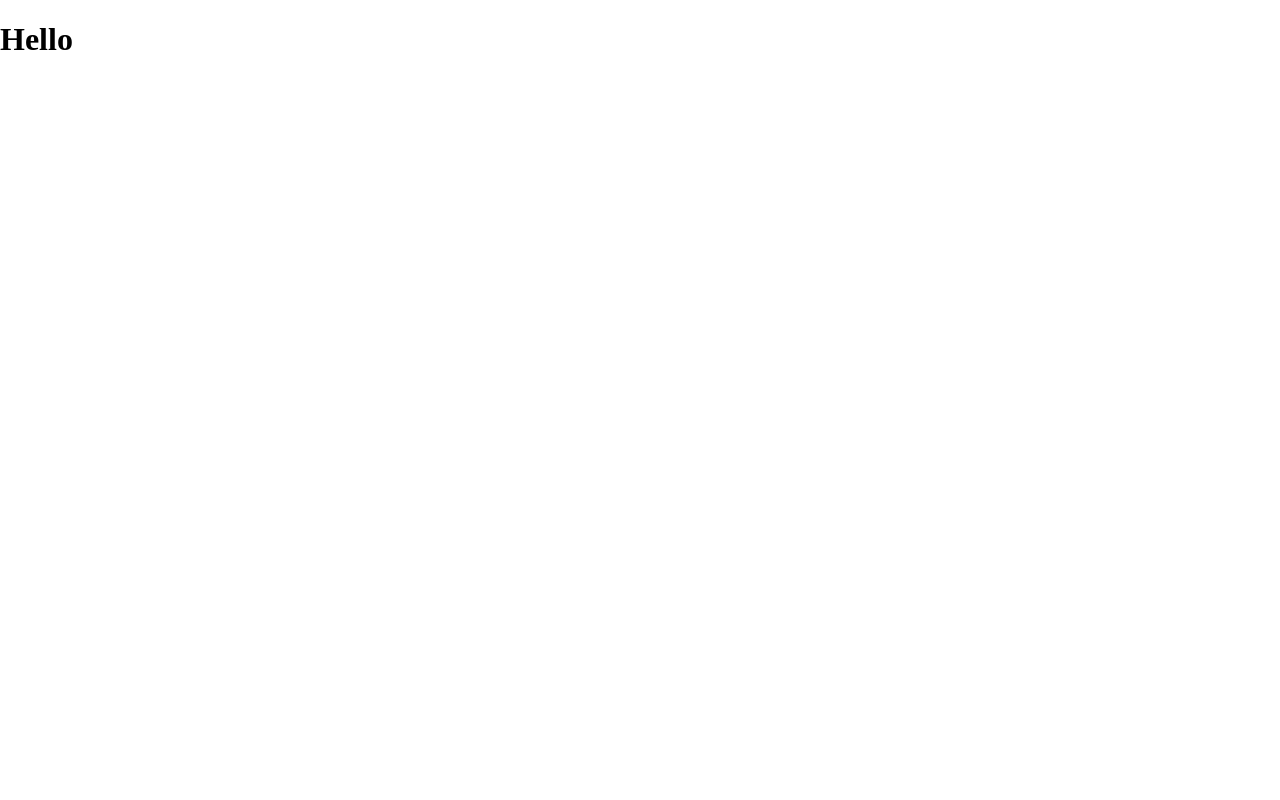
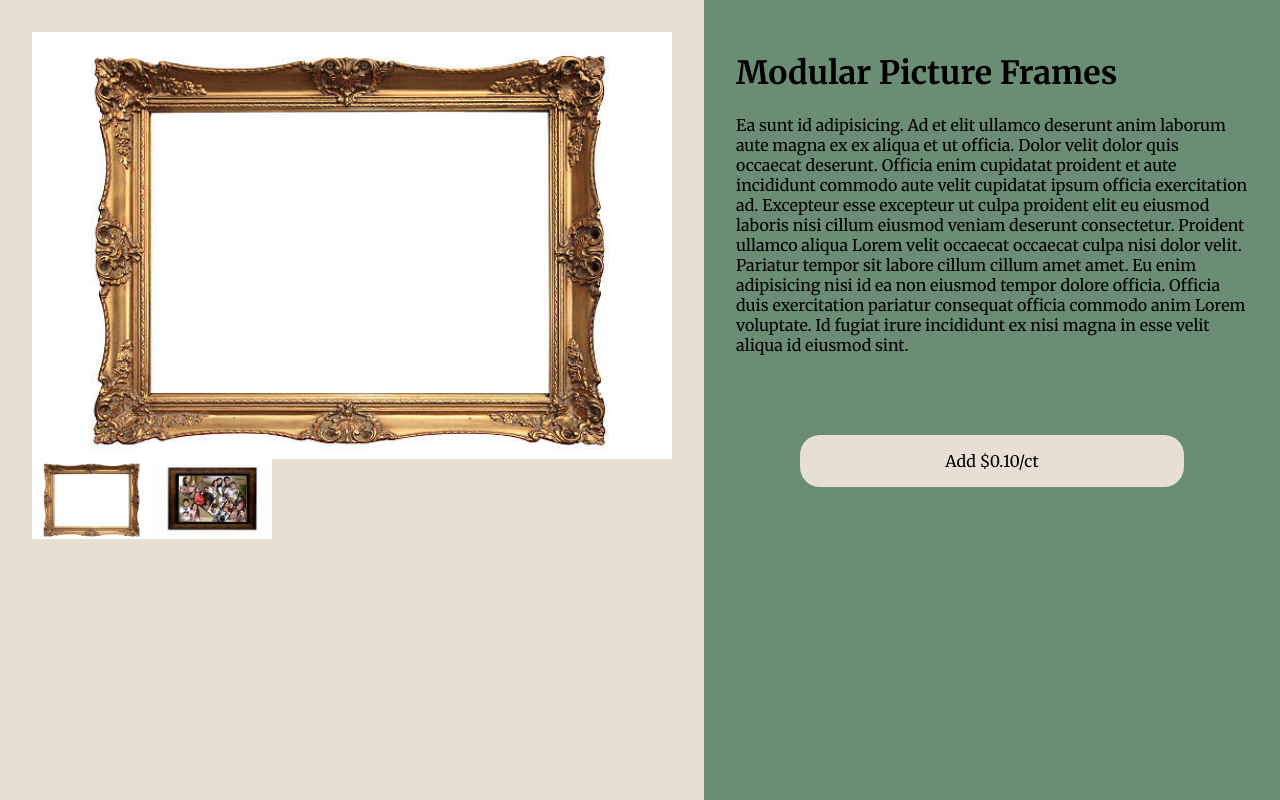
Before and after one commit to lukasmwerner/shell-shockers, a SvelteKit app: page /product/modular-frames in a window 1280 px wide. Built offline with nearby package versions, Linux system fonts and the light colour scheme.

Commit message:
add a product page

```diff
--- /dev/null
+++ b/src/lib/components/ProductPage.svelte
@@ -0,0 +1,97 @@
+<style>
+	:root {
+		background: #E7DFD4;
+		font-family: 'Merriweather', serif;
+	}
+	.product {
+		display: flex;
+		flex-direction: row;
+		background: #E7DFD4;
+		height: 100vh;
+	}
+	.split {
+		max-width: 50vw;
+		padding: 2rem;
+	}
+	.text {
+		background-color: #6A8D73;
+	}
+	.previews img {
+		height: 10vh;
+		width: auto;
+	}
+	.images .large {
+		display: flex;
+		justify-items: center;
+		align-items: center;
+		width: 100%;
+	}
+	.images .large img {
+		width: 50vw;
+		height: auto;
+	}
+	.buy {
+		padding: 4rem;
+	}
+	.buy .btn {
+		background-color: #E7DFD4;
+		border-radius: 20px;
+		display: flex;
+		flex-direction: row;
+		padding: 1rem;
+		align-items: center;
+		justify-content: center;
+	}
+	@media (max-width: 1200px) {
+		.product {
+			display: contents;
+			background-color: red;
+			height: auto;
+		}
+		.split {max-width: none;}
+
+		.text {
+			background: #E7DFD4;
+		}
+
+		.buy .btn {
+			background-color: #6A8D73;
+			color: #E7DFD4;
+		}
+		.images .large img {
+			width: 100%;
+		}
+	}
+</style>
+
+<script>
+/** @type Array<string> */
+export let images = [];
+let activeImg = 0;
+
+export let title = "";
+export let description = "";
+export let cost = "";
+
+</script>
+
+<div class="product">
+	<div class="split images">
+		<div class="large">
+			<img src={images[activeImg]} />
+		</div>
+		<div class="previews">
+			{#each images as image, i}
+				<img src={image} on:click={() => activeImg = i}/>
+			{/each}
+		</div>
+	</div>
+	<div class="split text">
+		<h1>{title}</h1>
+		<p>{description}</p>
+
+		<div class="buy">
+			<span class="btn">Add {cost}</span>
+		</div>
+	</div>
+</div>
--- a/src/routes/product/modular-frames/+page.svelte
+++ b/src/routes/product/modular-frames/+page.svelte
@@ -1 +1,10 @@
-<h1>Hello</h1>
+<script>
+    import ProductPage from "$lib/components/ProductPage.svelte";
+	import one from "$lib/images/modular-frames/a.jpg";
+	import two from "$lib/images/modular-frames/b.jpg";
+	let title = "Modular Picture Frames";
+	let description = `Ea sunt id adipisicing. Ad et elit ullamco deserunt anim laborum aute magna ex ex aliqua et ut officia. Dolor velit dolor quis occaecat deserunt. Officia enim cupidatat proident et aute incididunt commodo aute velit cupidatat ipsum officia exercitation ad. Excepteur esse excepteur ut culpa proident elit eu eiusmod laboris nisi cillum eiusmod veniam deserunt consectetur.
+Proident ullamco aliqua Lorem velit occaecat occaecat culpa nisi dolor velit. Pariatur tempor sit labore cillum cillum amet amet. Eu enim adipisicing nisi id ea non eiusmod tempor dolore officia. Officia duis exercitation pariatur consequat officia commodo anim Lorem voluptate. Id fugiat irure incididunt ex nisi magna in esse velit aliqua id eiusmod sint.`;
+	let cost = "$0.10/ct";
+</script>
+<ProductPage images={[one, two]} {cost} {title} {description} />
```
Also changed, not shown: src/routes/+page.svelte (+36 -7 lines), src/lib/images/modular-frames/a.jpg (added), src/lib/images/modular-frames/b.jpg (added).
